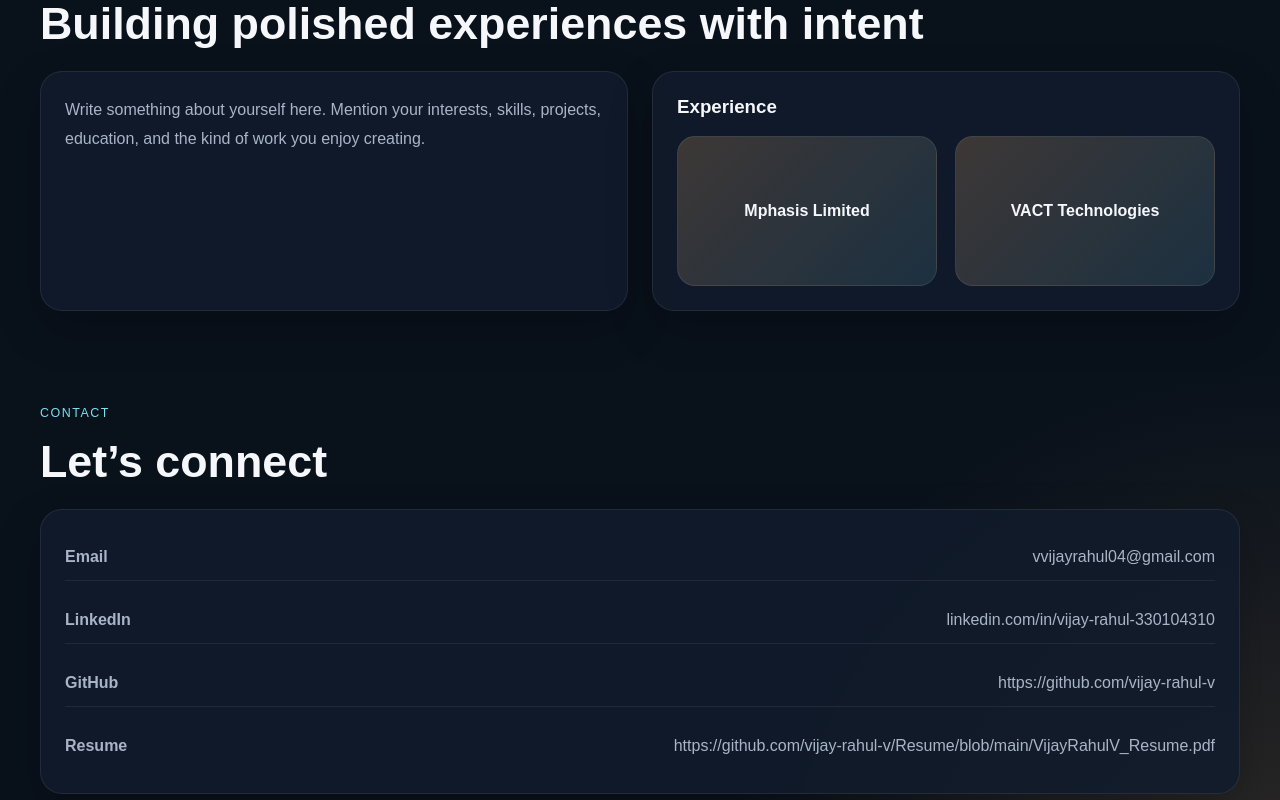
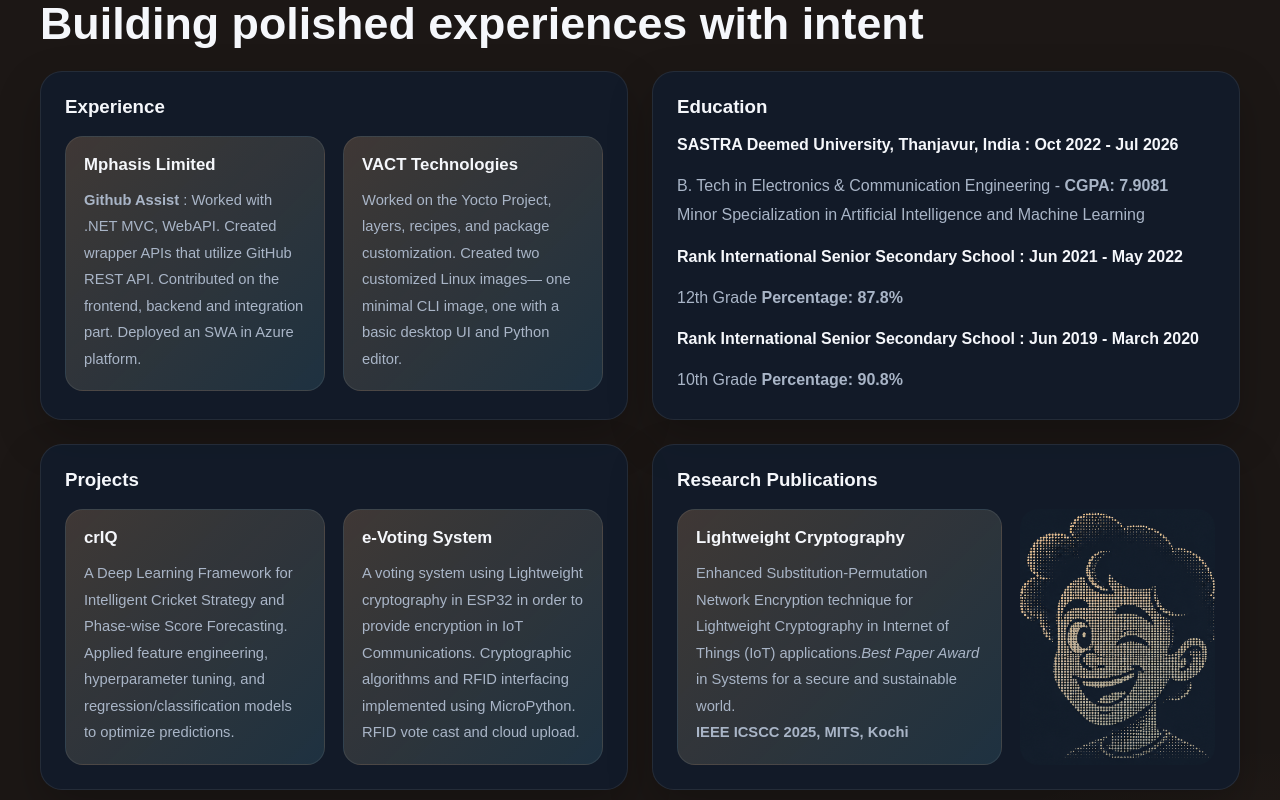
Before and after one commit to vijay-rahul-v/Frontend, a React (Create React App) app: page / in a window 1280 px wide. Shown: the part 920-1720 px from the top of the page. Built offline with nearby package versions, Linux system fonts and the light colour scheme.

Commit message:
Major changes

```diff
--- a/src/App.css
+++ b/src/App.css
@@ -1,9 +1,9 @@
 :root {
-  --bg: #09111b;
+  --bg:rgb(28, 23, 21);
   --bg-soft: #101a29;
   --panel: rgba(17, 28, 44, 0.85);
   --panel-strong: #162235;
-  --accent: #7bdff2;
+  --accent: rgb(218,164,40);
   --accent-2: #f6b26b;
   --text: #f5f7fb;
   --muted: #a9b5c7;
@@ -116,17 +116,17 @@ section {
 .profile-card {
   justify-self: center;
   width: min(100%, 420px);
-  padding: 3px;
-  border: 1px solid var(--border);
-  background: linear-gradient(180deg, rgba(255,255,255,0.05), rgba(255,255,255,0.02));
-  border-radius: 24px;
-  box-shadow: 0 20px 45px rgba(0, 0, 0, 0.35);
+
+
+
 }
 
 .profile-image {
   display: block;
   width: 100%;
   height: 430px;
+  border: 0px solid var(--border);
+  border-radius: 300px;
   object-fit: cover;
 }
 
@@ -153,8 +153,33 @@ section {
 
 .about-grid {
   display: grid;
-  grid-template-columns: 1fr 1fr;
+  grid-template-columns: repeat(2, minmax(0, 1fr));
   gap: 24px;
+  align-items: stretch;
+}
+
+.single-item-grid {
+  grid-template-columns: 1fr;
+}
+
+.publication-layout {
+  display: grid;
+  grid-template-columns: 1.25fr 0.75fr;
+  gap: 18px;
+  align-items: stretch;
+}
+
+.publication-card {
+  min-height: 100%;
+}
+
+.publication-image {
+  width: 100%;
+  height: 100%;
+  min-height: 220px;
+  object-fit: cover;
+  border-radius: 18px;
+  border: 0px solid rgba(255, 255, 255, 0.08);
 }
 
 .section-card,
@@ -187,10 +212,10 @@ section {
 }
 
 .experience-card {
-  min-height: 150px;
+  min-height: 220px;
   display: flex;
-  align-items: center;
-  justify-content: center;
+  align-items: flex-start;
+  justify-content: flex-start;
   border-radius: 18px;
   text-decoration: none;
   background: linear-gradient(135deg, rgba(246, 178, 107, 0.2), rgba(123, 223, 242, 0.12));
@@ -199,11 +224,31 @@ section {
   font-weight: 700;
   transition: transform 0.32s ease, box-shadow 0.32s ease, background 0.32s ease;
   box-shadow: inset 0 0 0 rgba(255,255,255,0);
+  padding: 18px;
 }
 
 .experience-card:hover {
   background: linear-gradient(135deg, rgba(246, 178, 107, 0.32), rgba(123, 223, 242, 0.18));
   box-shadow: 0 12px 22px rgba(0, 0, 0, 0.28);
+}
+
+.card-content {
+  display: flex;
+  flex-direction: column;
+  gap: 12px;
+  width: 100%;
+}
+
+.card-title {
+  font-size: 1.05rem;
+  color: var(--text);
+}
+
+.card-text {
+  font-size: 0.92rem;
+  line-height: 1.6;
+  color: var(--muted);
+  font-weight: 400;
 }
 
 .contact-card {
@@ -270,6 +315,7 @@ section {
 .nav-link:hover {
   color: var(--accent);
   transform: translateY(-2px);
+  cursor: pointer;
 }
 
 @media (max-width: 820px) {
--- a/src/App.js
+++ b/src/App.js
@@ -1,8 +1,11 @@
 import { BrowserRouter as Router, Routes, Route } from "react-router-dom";
 import Navbar from "./Navbar";
 import Home from "./Home";
-import Mphasis from "./Mphasis";
-import Vact from "./Vact";
+import Mphasis from "./Experience/Mphasis";
+import Vact from "./Experience/Vact";
+import CrIQ from "./Projects/CrIQ";
+import Evoting from "./Projects/Evoting";
+import Crypto from "./Papers/Crypto";
 
 function App() {
   return (
@@ -13,6 +16,9 @@ function App() {
         <Route path="/" element={<Home />} />
         <Route path="/mphasis" element={<Mphasis />} />
         <Route path="/vact" element={<Vact />} />
+        <Route path="/criq" element={<CrIQ />} />
+        <Route path="/evoting" element={<Evoting />} />
+        <Route path="/crypto" element={<Crypto />} />
       </Routes>
     </Router>
   );
--- a/src/Home.js
+++ b/src/Home.js
@@ -1,5 +1,6 @@
 import { Link } from "react-router-dom";
 import profile from "./images/profile.jpg";
+import publicationImage from "./images/image.png";
 
 function Home() {
   return (
@@ -38,24 +39,85 @@ function Home() {
         </div>
 
         <div className="about-grid">
-          <div className="section-card">
-            <p>
-              Write something about yourself here. Mention your interests, skills,
-              projects, education, and the kind of work you enjoy creating.
-            </p>
-          </div>
-
           <div className="section-card experience-panel">
             <h3>Experience</h3>
 
             <div className="experience-grid">
               <Link to="/mphasis" className="experience-card">
-                <span>Mphasis Limited</span>
+                <div className="card-content">
+                  <span className="card-title">Mphasis Limited</span>
+                  <p className="card-text" text-align="justify"><b>Github Assist</b> : Worked
+with .NET MVC, WebAPI. Created wrapper APIs that utilize GitHub REST API. Contributed on the frontend, backend and integration part. Deployed an SWA in Azure platform.</p>
+                </div>
               </Link>
 
               <Link to="/vact" className="experience-card">
-                <span>VACT Technologies</span>
+                <div className="card-content">
+                  <span className="card-title">VACT Technologies</span>
+                  <p className="card-text" text-align="justify">Worked on the Yocto Project, layers, recipes, and
+package customization. Created two customized Linux
+images— one minimal CLI image, one with a basic desktop UI and Python editor.</p>
+                </div>
               </Link>
+            </div>
+          </div>
+
+          <div className="section-card">
+            <h3>Education</h3>
+            <br />
+            <h4>SASTRA Deemed University, Thanjavur, India      :       Oct 2022 - Jul 2026</h4>
+            <br />
+            <p>B. Tech in Electronics & Communication Engineering -  <b>CGPA: 7.9081</b> <br/>
+            <p>Minor Specialization in Artificial Intelligence and Machine Learning</p>  </p>
+            <br/>
+            <h4>Rank International Senior Secondary School : Jun 2021 - May 2022</h4>
+            <br/><p>12th Grade <b>Percentage: 87.8%</b></p>
+            <br/>
+            <h4>Rank International Senior Secondary School : Jun 2019 - March 2020</h4>
+            <br/><p>10th Grade <b>Percentage: 90.8%</b></p>
+          </div>
+
+          <div className="section-card experience-panel">
+            <h3>Projects</h3>
+
+            <div className="experience-grid">
+              <Link to="/criq" className="experience-card">
+                <div className="card-content">
+                  <span className="card-title">crIQ</span>
+                  <p className="card-text" text-align="justify">A Deep Learning Framework for Intelligent Cricket Strategy
+and Phase-wise Score Forecasting. Applied
+feature engineering, hyperparameter tuning, and regression/classification models to
+optimize predictions.</p>
+                </div>
+              </Link>
+
+              <Link to="/evoting" className="experience-card">
+                <div className="card-content">
+                  <span className="card-title">e-Voting System</span>
+                  <p className="card-text" text-align="justify">A voting system using Lightweight cryptography in
+ESP32 in order to provide encryption in IoT Communications. Cryptographic algorithms and RFID interfacing implemented using MicroPython. RFID vote cast and cloud upload.</p>
+                </div>
+              </Link>
+            </div>
+          </div>
+
+          <div className="section-card experience-panel">
+            <h3>Research Publications</h3>
+
+            <div className="publication-layout">
+              <Link to="/crypto" className="experience-card publication-card">
+                <div className="card-content">
+                  <span className="card-title">Lightweight Cryptography</span>
+                  <p className="card-text">Enhanced Substitution-Permutation Network Encryption technique for Lightweight
+Cryptography in Internet of Things (IoT) applications.<i>Best Paper Award</i> in Systems for a secure and sustainable world.<br/><b> IEEE ICSCC 2025, MITS, Kochi</b></p>
+                </div>
+              </Link>
+
+              <img
+                src={publicationImage}
+                alt="publication"
+                className="publication-image"
+              />
             </div>
           </div>
         </div>
--- /dev/null
+++ b/src/Papers/Crypto.js
@@ -0,0 +1,10 @@
+function Crypto() {
+  return (
+    <div style={{ padding: "40px", color: "#f5f7fb" }}>
+      <h1>Lightweight Cryptography</h1>
+      <p>Publication details for Lightweight Cryptography will go here.</p>
+    </div>
+  );
+}
+
+export default Crypto;
--- /dev/null
+++ b/src/Projects/CrIQ.js
@@ -0,0 +1,10 @@
+function CrIQ() {
+  return (
+    <div style={{ padding: "40px", color: "#f5f7fb" }}>
+      <h1>crIQ</h1>
+      <p>Project details for crIQ will go here.</p>
+    </div>
+  );
+}
+
+export default CrIQ;
--- /dev/null
+++ b/src/Projects/Evoting.js
@@ -0,0 +1,10 @@
+function Evoting() {
+  return (
+    <div style={{ padding: "40px", color: "#f5f7fb" }}>
+      <h1>e-Voting System</h1>
+      <p>Project details for the e-Voting System will go here.</p>
+    </div>
+  );
+}
+
+export default Evoting;
```
Also changed, not shown: src/Experience/Mphasis.js (renamed from src/Mphasis.js), src/Experience/Vact.js (renamed from src/Vact.js), src/images/image.png (added).
